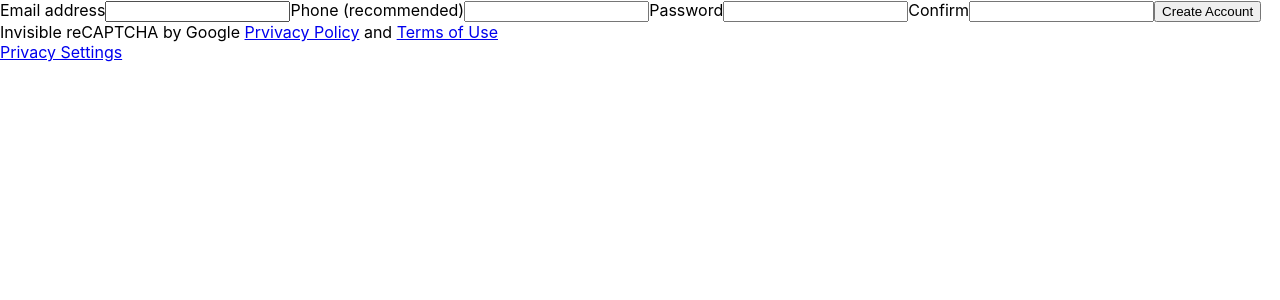
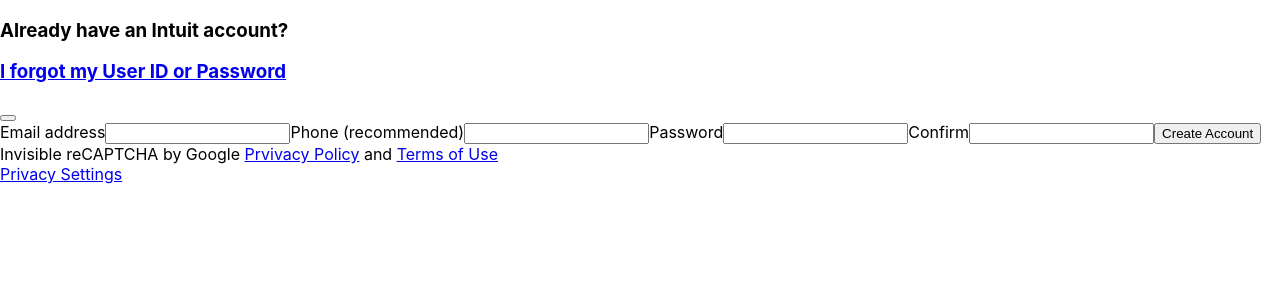
Before and after one commit to DeadpanCakes/html_form, a React (Create React App) app: page / in a window 1280 px wide. Shown: the top 300 px of the page. Built offline with nearby package versions, Linux system fonts and the light colour scheme.

Commit message:
added PageHeader

```diff
--- a/src/App.js
+++ b/src/App.js
@@ -1,9 +1,11 @@
 import SignUpForm from "./components/SignUpForm/SignUpForm";
 import PageFooter from "./components/PageFooter/PageFooter";
+import PageHeader from "./components/PageHeader/PageHeader";
 
 function App() {
   return (
     <div className="App">
+      <PageHeader />
       <SignUpForm />
       <PageFooter />
     </div>
```
